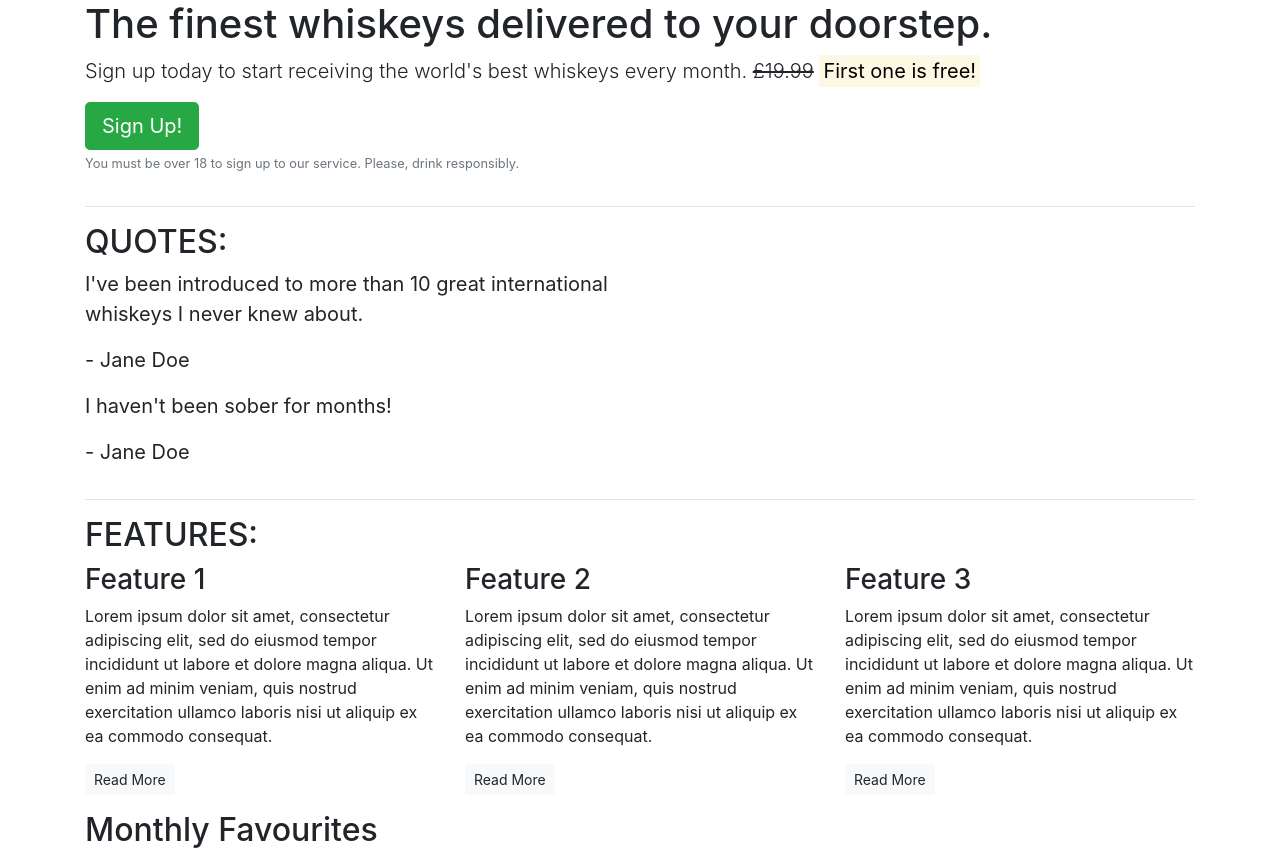
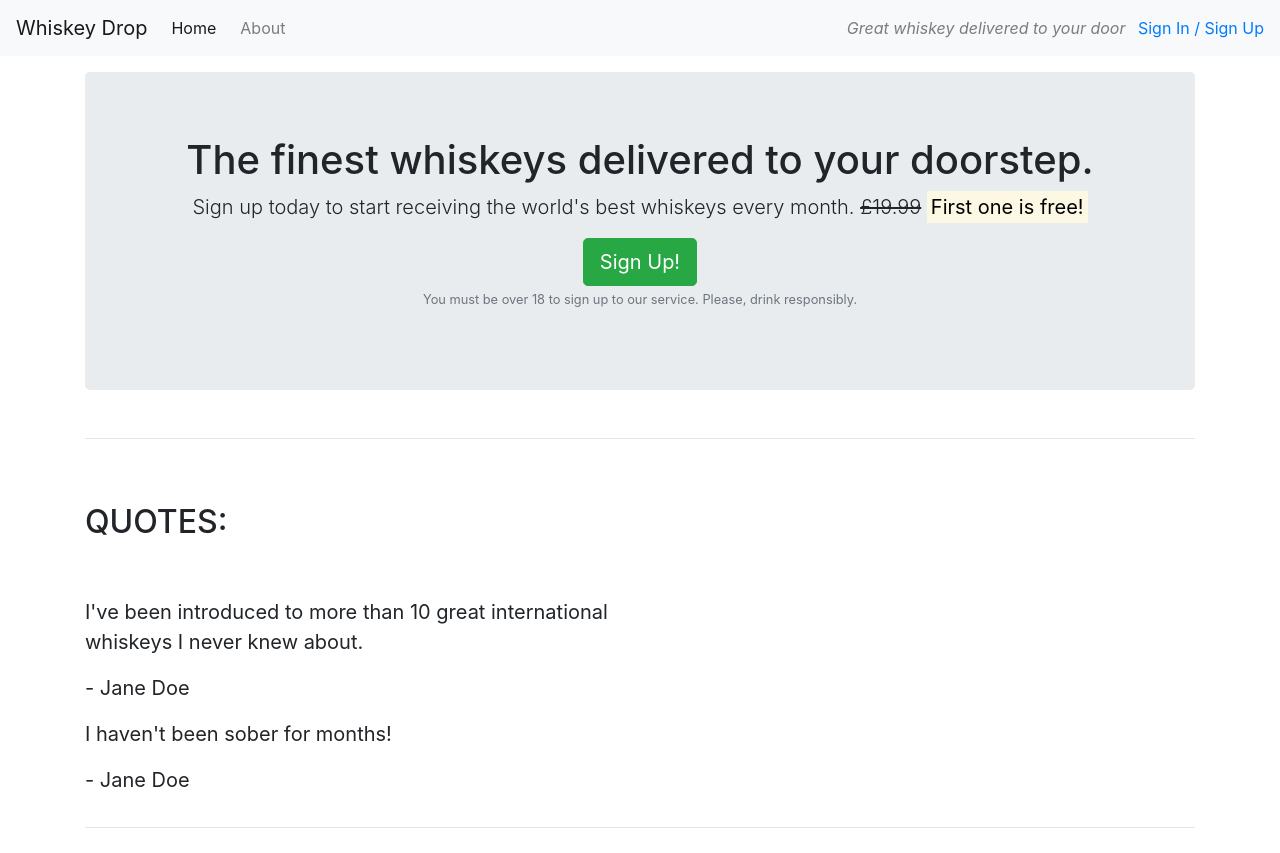
Before and after one commit to Roly5573/bootstrap-whiskey-website, a plain HTML site: page index.html in a window 1280 px wide. Shown: the top 853 px of the page. Drawn offline with nearby package versions, Linux system fonts and the light colour scheme.

Commit message:
Update index.html

```diff
--- a/index.html
+++ b/index.html
@@ -9,13 +9,28 @@
 </head>
 
 <body>
-    <article class="container">
+    <nav class="navbar navbar-light bg-light navbar-expand-sm">
+<a href="/" class="navbar-brand">Whiskey Drop</a>
+<ul class="navbar-nav mr-auto">
+<li class="active nav-item mr-2"><a class="nav-link" href="/">Home</a>
+    <li class="nav-item mr-2"><a class="nav-link" href="/">About</a>
+        <li class="nav-item mr-2 d-block d-sm-none"><a class="nav-link" href="/">Sign In / Sign Up</a>
+    </li>
+</ul>
+<div class="d-none d-md-block">
+<p class="navbar-text my-auto mr-2"><i>Great whiskey delivered to your door</i></p>
+<a href="/login">Sign In / Sign Up</a>
+</div>
+    </nav>
+    <article class="container mt-3">
         <!-- Callout -->
         <div class="row">
             <div class="col-12">
-        <section class="callout">
+        <section class="callout jumbotron text-center">
             <h1>The finest whiskeys delivered to your doorstep.</h1>
-            <p class="lead">Sign up today to start receiving the world's best whiskeys every month. <s>£19.99</s> </s><strong><mark>First one is free!</mark></strong></p>
+            <p class="lead">Sign up today to start receiving the world's best whiskeys every month. <s class="d-none d-sm-inline">£19.99</s>
+            <span class="d-inline d-sm-none"><br></span>
+             </s><strong><mark>First one is free!</mark></strong></p>
             <button class="btn btn-success btn-lg">Sign Up!</button>
             <p class="text-muted"><small>You must be over 18 to sign up to our service. Please, drink responsibly.</small></p>
         </section>
@@ -27,7 +42,7 @@
         <!-- Quotes -->
         <section class="quotes">
             <div class="row">
-                <div class="col-12">
+                <div class="col-12 my-5">
             <h2 class="text-uppercase">Quotes:</h2>
         </div>
         </div>
@@ -54,7 +69,7 @@
         <!-- Features -->
         <section class="features">
             <div class="row">
-                <div class="col-12">
+                <div class="col-12 my-5">
             <h2 class="text-uppercase">Features:</h2>
         </div>
             </div>
```
